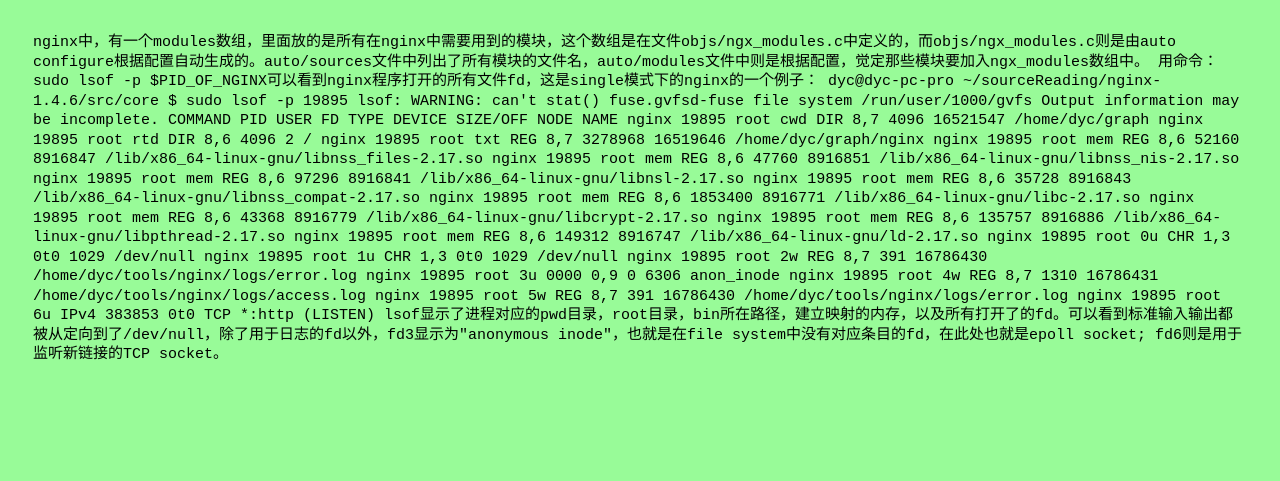
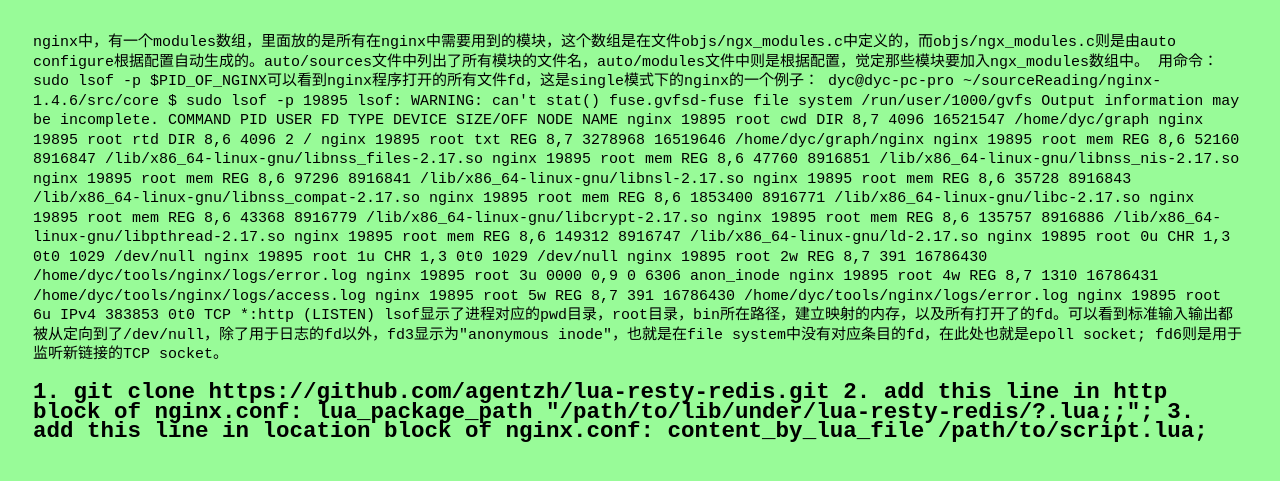
Before and after one commit to dycforever/dycforever.github.io, a Jekyll site: the page draft/nginx.html, which Jekyll copies as it is, in a window 1280 px wide. Shown: the top 481 px of the page. Built offline with Jekyll 4.4.1, drawn with Linux system fonts in a browser that asks for light colours; Markdown is read by kramdown in place of the engine named in the settings.

Commit message:
modify urllib.html

```diff
--- a/draft/nginx.html
+++ b/draft/nginx.html
@@ -38,4 +38,12 @@
 lsof显示了进程对应的pwd目录，root目录，bin所在路径，建立映射的内存，以及所有打开了的fd。可以看到标准输入输出都被从定向到了/dev/null，除了用于日志的fd以外，fd3显示为"anonymous inode"，也就是在file system中没有对应条目的fd，在此处也就是epoll socket;
 fd6则是用于监听新链接的TCP socket。
 
+<h2>
+1. git clone https://github.com/agentzh/lua-resty-redis.git
+2. add this line in http block of nginx.conf:
+   lua_package_path "/path/to/lib/under/lua-resty-redis/?.lua;;";
+3. add this line in location block of nginx.conf:
+   content_by_lua_file /path/to/script.lua;
+</h2>
+
 </body>
--- a/draft/urllib.html
+++ b/draft/urllib.html
@@ -7,7 +7,8 @@
 
 <body>
     urllib与urllib2是互补的关系。
-　　urllib2可以接受一个Request对象，并以此可以来设置一个URL的headers，也就是http头部中的各个字段，但是urllib只接收一个URL，所以只能设置url中的参数。
+　　urllib2.urlopen()的url参数可以接受一个Request对象，并以此可以来设置一个URL的headers，也就是http头部中的各个字段，
+    但是urllib.urlopen()只接收一个URL，所以只能设置url中的参数。
 　　urllib模块可以提供进行urlencode的方法，该方法用于url中参数的生成，urllib2的不具有这样的功能。
     简而言之，urllib用于设置url中的参数，urllib2用于设置http头部中的各个字段。
 
@@ -21,7 +22,7 @@
 getcode(): 返回response中的状态码
 
 urllib.urlencode(query[, doseq])
-将一个dict或者two-tuple的list转换为编码后的string
+将一个dict或者two-tuple的list转换为编码后的query string
 
 urllib.urlretrieve(url[, filename[, reporthook[, data]]])
 用来从指定的url下载文件; filename用于指定保存的文件名; reporthook用于比如显示下载进度; 如果有data参数，发送的文件下载请求就会是一个post
@@ -31,6 +32,7 @@
 
 <h2> urllib2 </h2>
 urllib2.urlopen(url[, data][, timeout])
+url可以是一个Request对象。
 data参数与urllib中的意义相同, timeout用于设置等待相应的最长时间
 返回的对象同上; 有可能抛出两种异常
 exception urllib2.URLError: reason属性包含了失败信息
```
